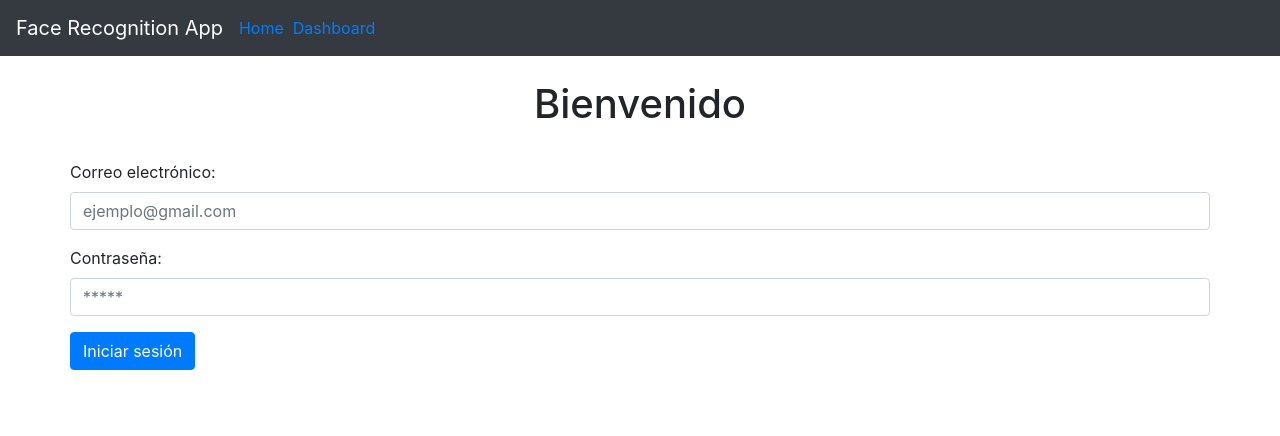
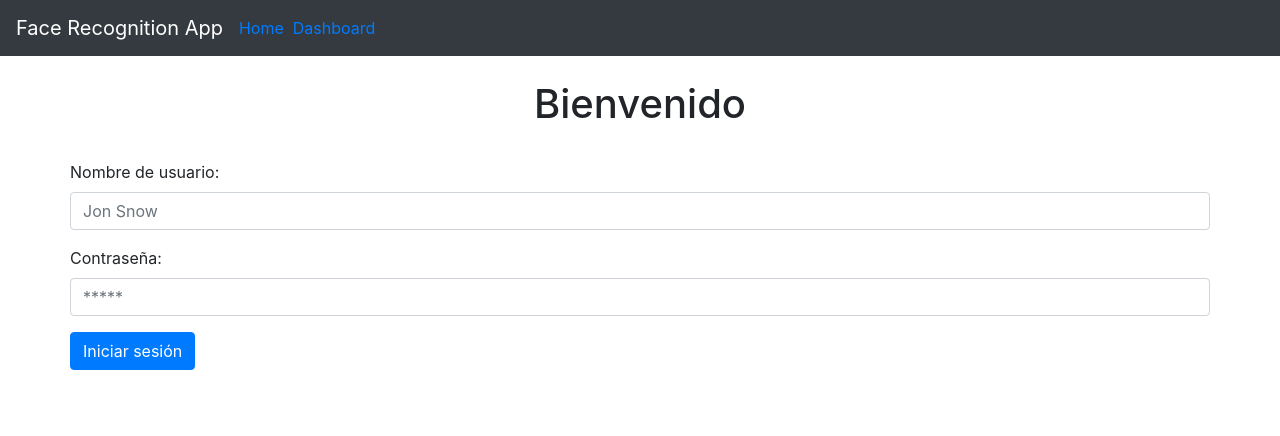
Before and after one commit to juanma77/mt-app, a React (Create React App) app: page / in a window 1280 px wide. Shown: the top 436 px of the page. Built offline with nearby package versions, Linux system fonts and the light colour scheme.

Commit message:
validate login credential functionality added

```diff
--- a/src/pages/home.js
+++ b/src/pages/home.js
@@ -1,4 +1,21 @@
 import {useNavigate} from 'react-router-dom';
+
+function validateForm( nav ) {
+
+  let user = document.forms[ "loginForm" ][ "loginEmail" ].value;
+  let password = document.forms[ "loginForm" ][ "loginPassword" ].value;
+
+  if( user && password === "admin"  ) {
+
+    nav('/dashboard');
+
+  } else {
+
+    alert("Please login using administrator credentials");
+
+  }
+
+}
 
 const Home = () => {
 
@@ -12,18 +29,27 @@ const Home = () => {
       <div className="">
         <center><h1>Bienvenido</h1></center>
       </div>
-      <form className="container">
+
+      <form name="loginForm" className="container">
         <br/>
+
         <div className="form-group row">
+
           <br/>
-          <label htmlFor="exampleInputEmail1">Correo electrónico:</label>
-          <input type="email" className="form-control" id="exampleInputEmail1" aria-describedby="emailHelp" placeholder="ejemplo@gmail.com" />
+          <label htmlFor="inputEmail">Nombre de usuario:</label>
+          <input type="text" className="form-control" id="inputEmail" aria-describedby="emailHelp" placeholder="Jon Snow" name="loginEmail" />
+
         </div>
+
         <div className="form-group row">
-          <label htmlFor="exampleInputPassword1">Contraseña:</label>
-          <input type="password" className="form-control" id="exampleInputPassword1" placeholder="*****" />
+
+          <label htmlFor="inputPassword">Contraseña:</label>
+          <input type="password" className="form-control" id="inputPassword" placeholder="*****" name="loginPassword"/>
+
         </div>
-        <button type="submit" className="btn btn-primary form-group row" onClick={ () => navigate('/dashboard') }>Iniciar sesión</button>
+
+        <button type="submit" className="btn btn-primary form-group row" onClick={ () => validateForm(navigate) }   >Iniciar sesión</button>
+
       </form>
 
 
```
